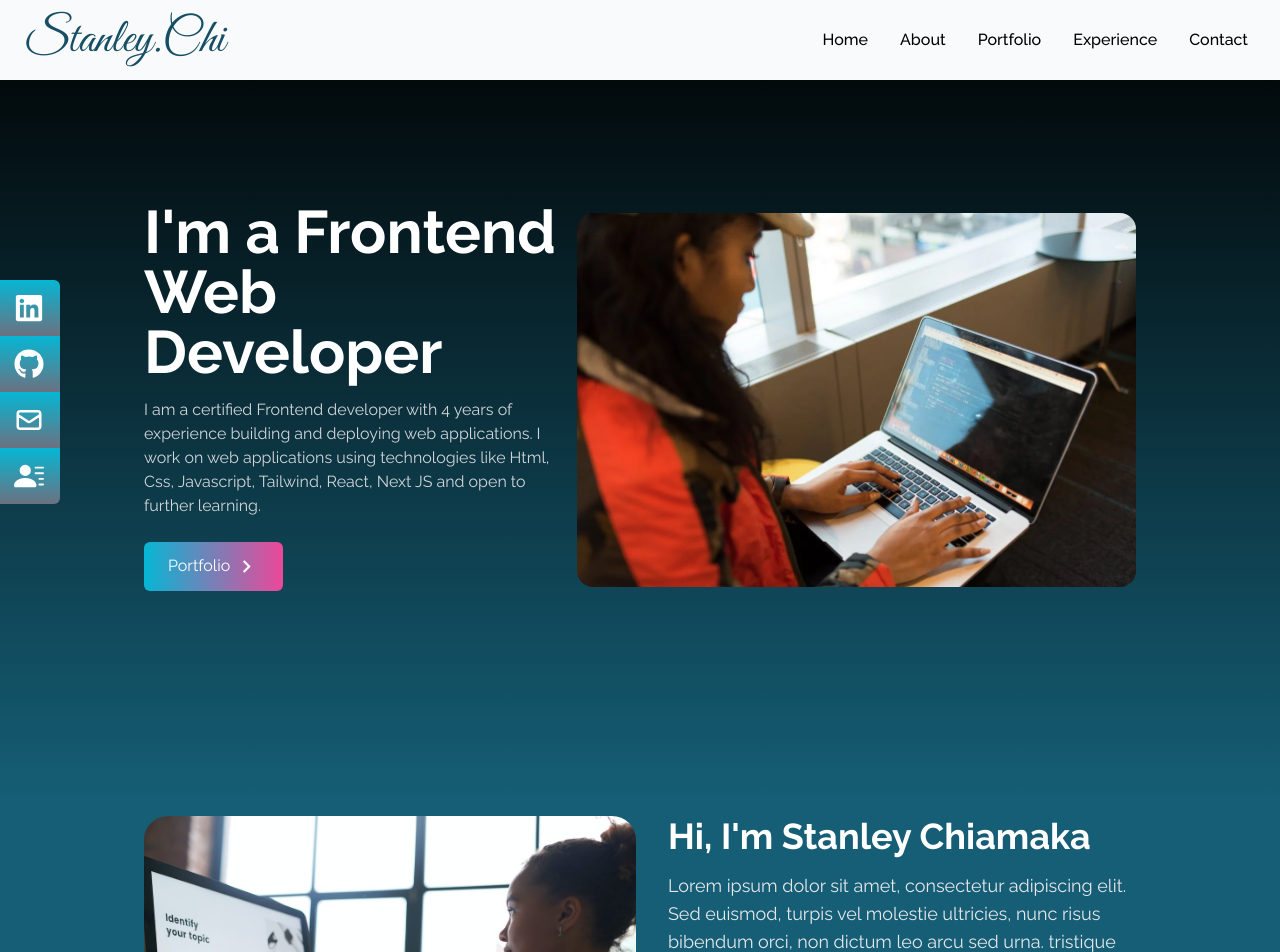
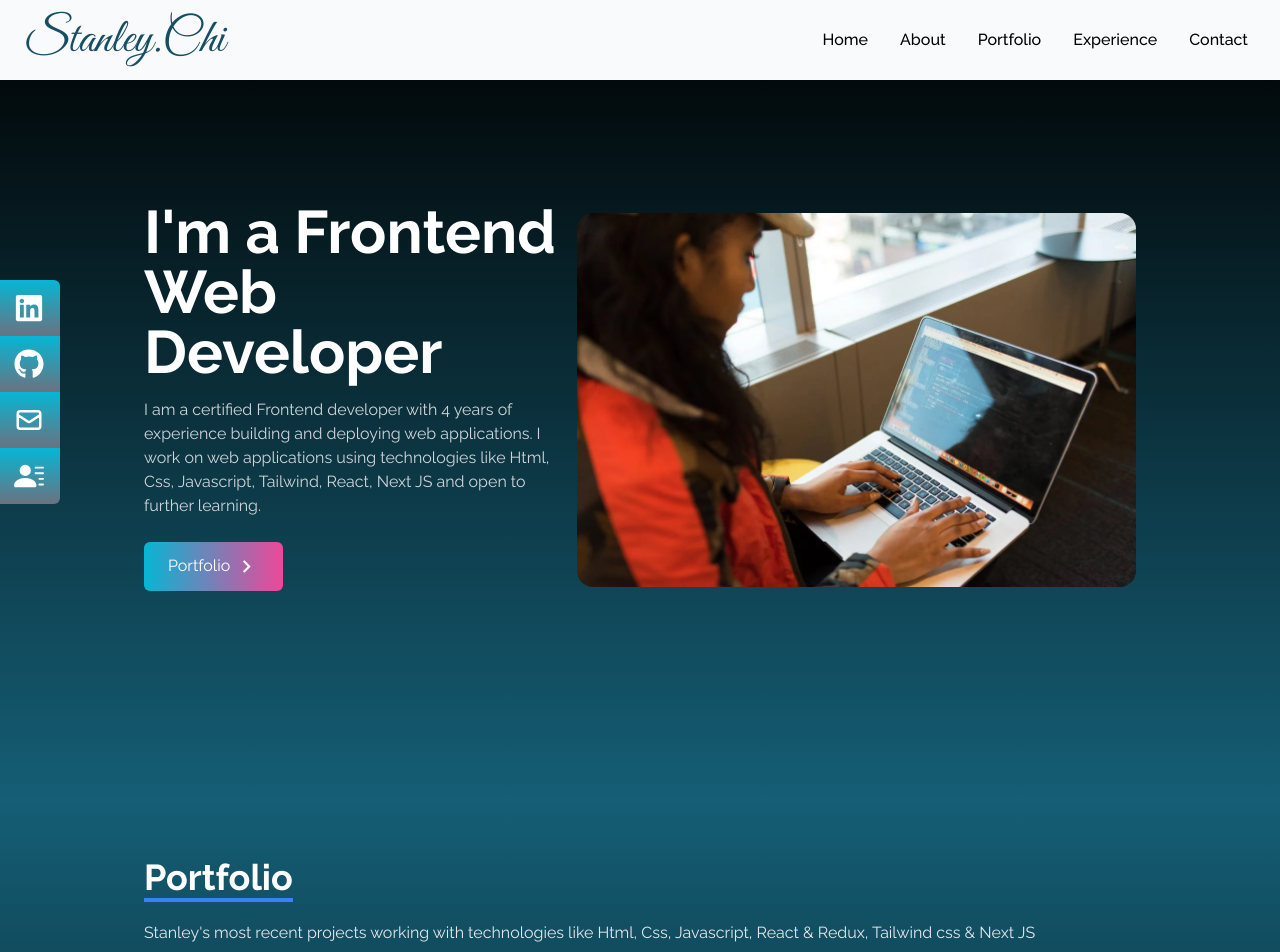
Before and after one commit to Janefrancess/My-Portfolio-Website, a React (Create React App) app: page / in a window 1280 px wide. Shown: the top 952 px of the page. Built offline with nearby package versions, Linux system fonts and the light colour scheme.

Commit message:
removed about page

```diff
--- a/src/App.js
+++ b/src/App.js
@@ -1,4 +1,3 @@
-import Aboutme from "./components/About";
 import Contact from "./components/Contact";
 import Experience from "./components/Experience";
 import Home from "./components/Home";
@@ -11,7 +10,6 @@ function App() {
     <div>
       <NavBar />
       <Home />
-      <Aboutme/>
       <Portfolio />
       <Experience />
       <Contact />
```
